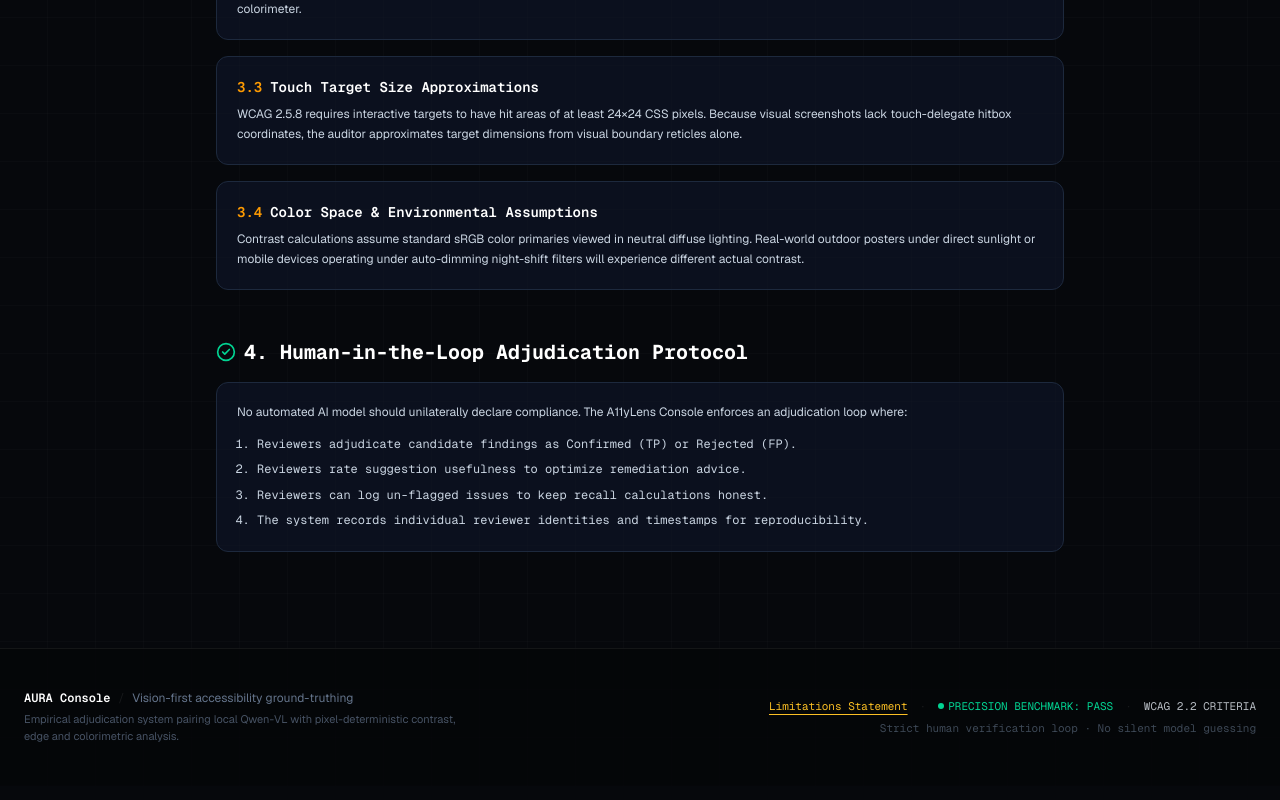
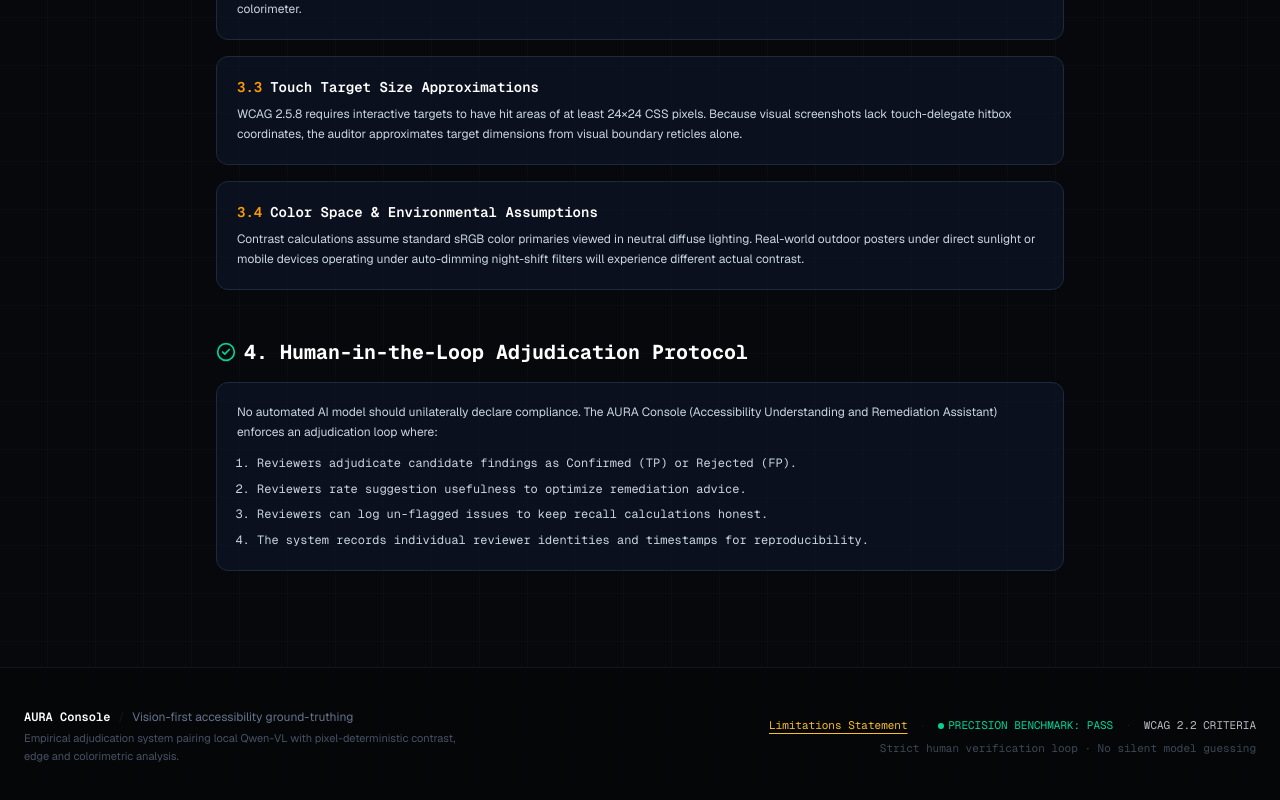
Before and after one commit to SaiHarshith12/vlm-accessibility-auditor, a Next.js app: page /methodology in a window 1280 px wide. Shown: the part 1326-2126 px from the top of the page. Built offline with nearby package versions, Linux system fonts and the light colour scheme.

Commit message:
feat(methodology): update title and adjudication protocol copy to AURA

```diff
--- a/src/app/methodology/page.tsx
+++ b/src/app/methodology/page.tsx
@@ -13,9 +13,9 @@ import {
 } from "@/components/icons";
 
 export const metadata = {
-  title: "Methodology & Limitations Statement — A11yLens Console",
+  title: "Methodology & Limitations Statement — AURA Console",
   description:
-    "Scientific methodology, evaluation formulas, ground-truthing protocols, and formal limitations statement for the VLM Accessibility Auditor.",
+    "Scientific methodology, evaluation formulas, ground-truthing protocols, and formal limitations statement for AURA: Accessibility Understanding and Remediation Assistant.",
 };
 
 export default function MethodologyPage() {
@@ -211,8 +211,8 @@ export default function MethodologyPage() {
         </h2>
         <div className="rounded-xl border border-slate-800 bg-slate-900/60 p-5 text-xs text-slate-300 leading-relaxed space-y-3">
           <p>
-            No automated AI model should unilaterally declare compliance. The A11yLens Console
-            enforces an adjudication loop where:
+            No automated AI model should unilaterally declare compliance. The AURA Console
+            (Accessibility Understanding and Remediation Assistant) enforces an adjudication loop where:
           </p>
           <ol className="list-decimal pl-5 space-y-1.5 font-mono">
             <li>Reviewers adjudicate candidate findings as Confirmed (TP) or Rejected (FP).</li>
```
